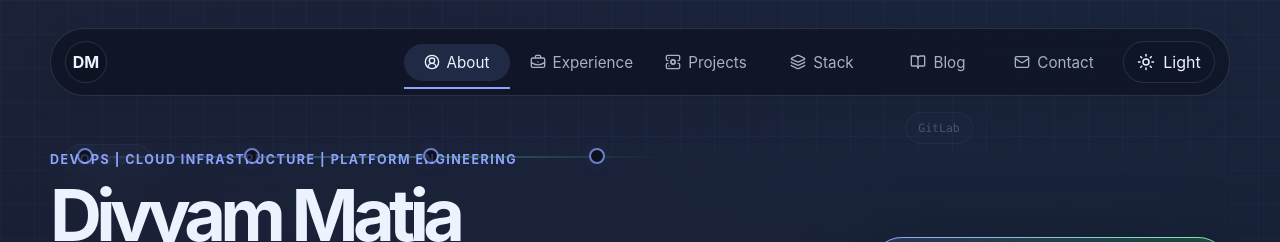
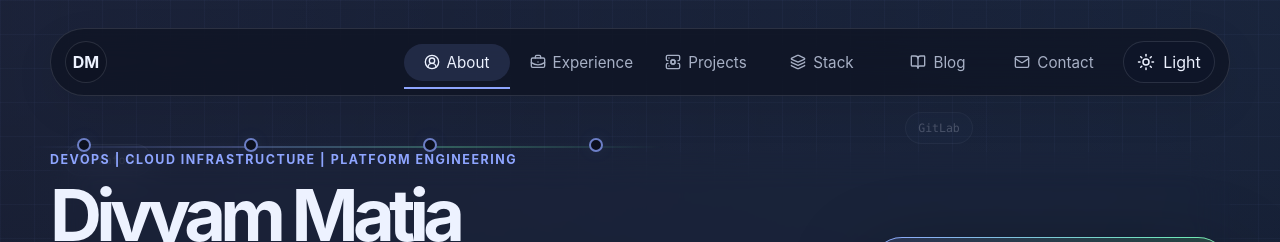
Before and after one commit to divyam7777/divyam7777.github.io, a React (Vite) app: page / in a window 1280 px wide. Shown: the top 242 px of the page. Built offline with nearby package versions, Linux system fonts and the light colour scheme.

Commit message:
Reposition hero pipeline animation

```diff
--- a/src/styles.css
+++ b/src/styles.css
@@ -875,7 +875,7 @@ a:focus-visible {
 .pipeline-beam::before {
   content: "";
   position: absolute;
-  top: 32px;
+  top: 22px;
   right: 0;
   left: 0;
   height: 2px;
@@ -885,9 +885,9 @@ a:focus-visible {
 
 .pipeline-beam span {
   position: absolute;
-  top: 24px;
-  width: 16px;
-  height: 16px;
+  top: 14px;
+  width: 14px;
+  height: 14px;
   border: 2px solid var(--accent);
   border-radius: 999px;
   background: var(--bg);
```
Also changed, not shown: 4 other files (tests, documents, lock files or other folders).
